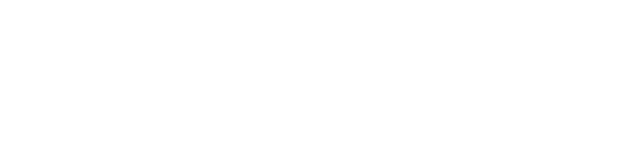
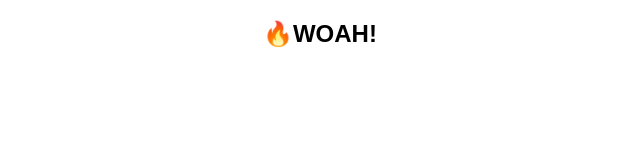
Before and after one commit to felpsalvs/sombra-do-mouse, a plain HTML site: page index.html in a window 1280 px wide. Shown: the whole page, without its empty margins (320-960 px from the left). Drawn offline with Linux system fonts and the light colour scheme.

Commit message:
implementando o style.css

```diff
--- a/index.html
+++ b/index.html
@@ -1,14 +1,16 @@
 <!DOCTYPE html>
-<html lang="en">
+<html lang="pt">
 <head>
     <meta charset="UTF-8">
     <meta http-equiv="X-UA-Compatible" content="IE=edge">
     <meta name="viewport" content="width=device-width, initial-scale=1.0">
     <link rel="stylesheet" href="/style.css">
-    <title>Document</title>
+    <title>Sombra do mouse</title>
 </head>
 <body>
-
+    <div class="hero">
+        <h2 class="contenteditable">🔥WOAH!</h2>
+    </div>
 
     <script src="/script.js"></script>
 </body>
--- a/style.css
+++ b/style.css
@@ -0,0 +1,14 @@
+html {
+    color: black;
+    font-family: sans-serif;
+}
+
+body {
+    margin: 0;
+}
+
+.hero {
+    min-height: 100vh;
+    display: flex;
+    justify-content: center;
+}
```
